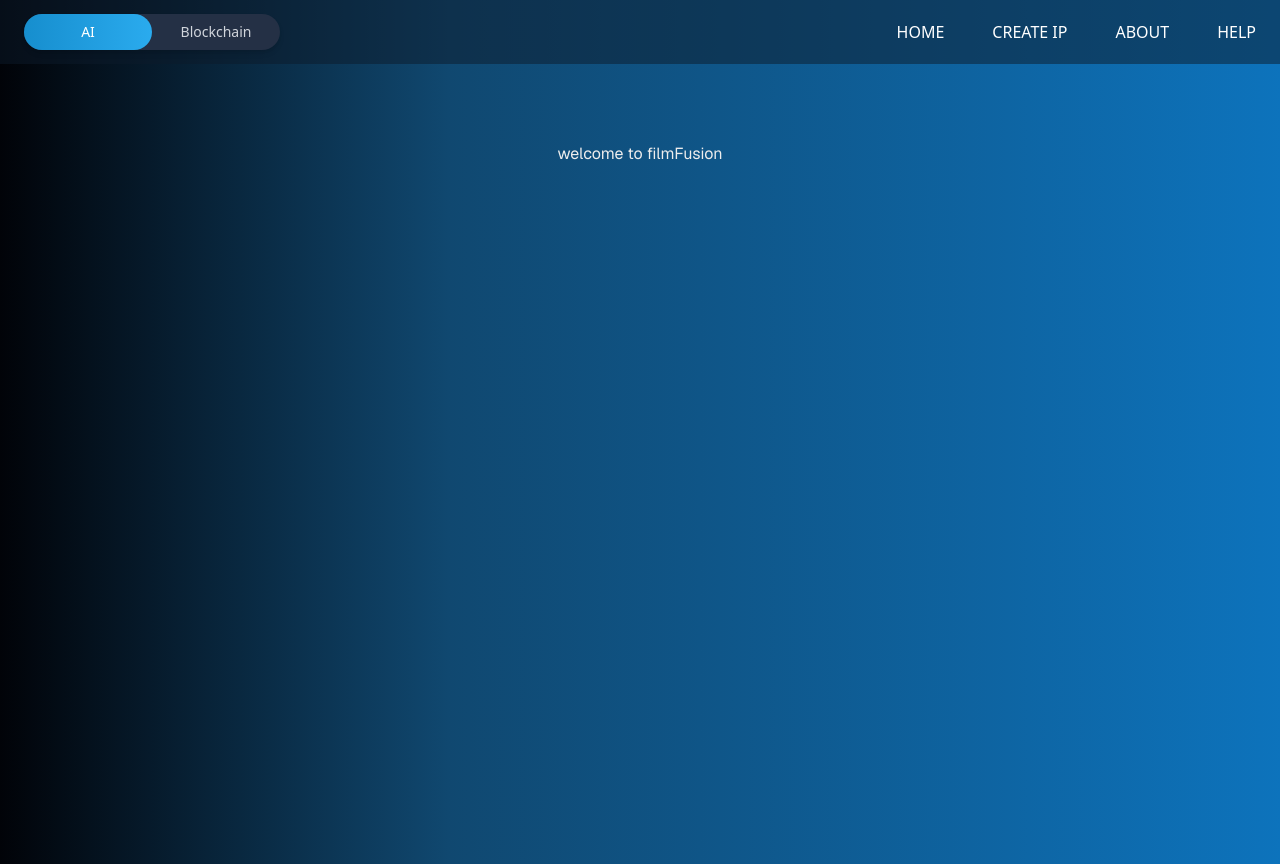
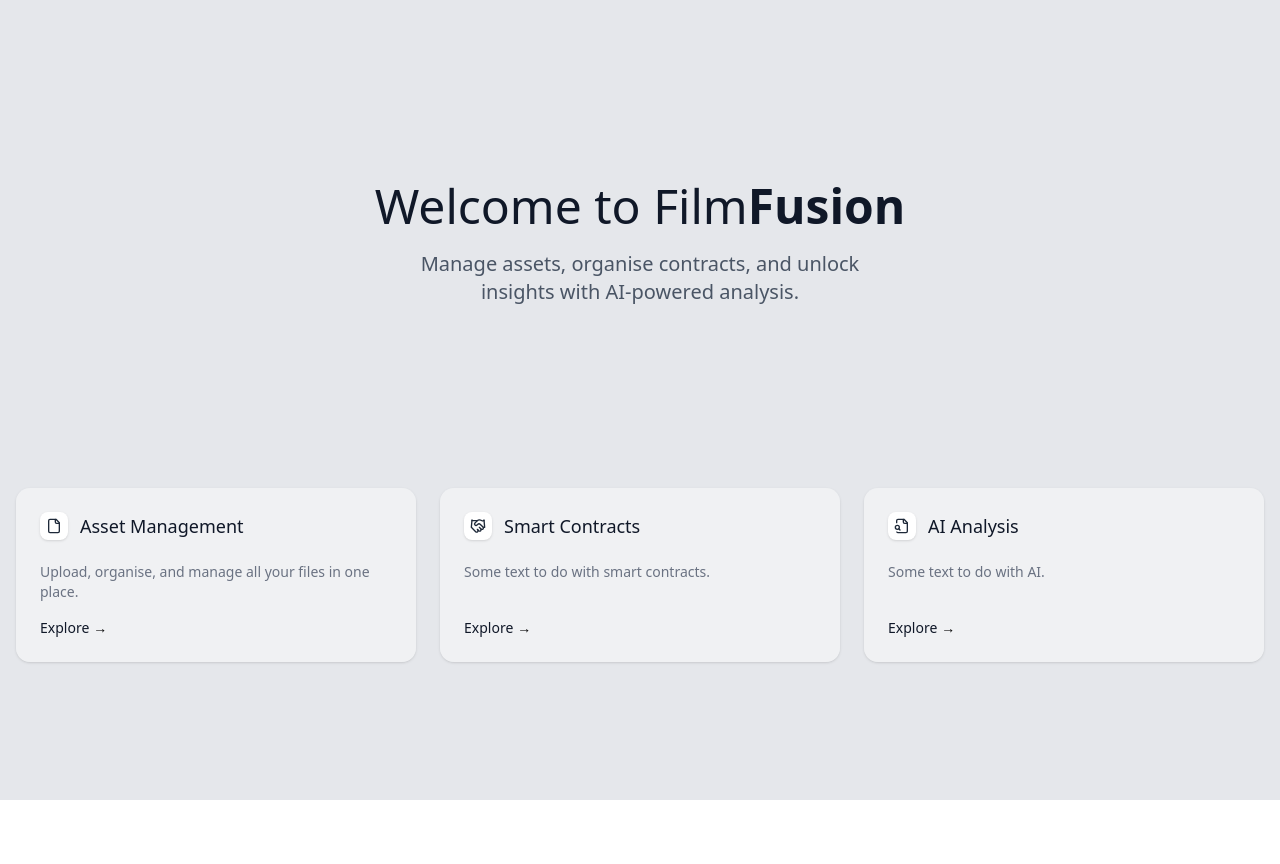
Before and after one commit to Risidio/fe-film-project, a Next.js app: page / in a window 1280 px wide. After the commit the page ends 800 px from the top, so only its background shows below. Built offline with nearby package versions, Linux system fonts and the light colour scheme.

Commit message:
home page displays features available

```diff
--- /dev/null
+++ b/src/app/ai-analysis/page.tsx
@@ -0,0 +1,7 @@
+export default function Page() {
+    return (
+        <div className="mt-20 font-bold flex flex-col items-center justify-center">
+           Ai analysis
+        </div>
+    )
+}
--- /dev/null
+++ b/src/app/asset-management/page.tsx
@@ -0,0 +1,7 @@
+export default function Page() {
+    return (
+        <div className="mt-20 font-bold flex flex-col items-center justify-center">
+           Asset Management
+        </div>
+    )
+}
--- a/src/app/globals.css
+++ b/src/app/globals.css
@@ -46,10 +46,7 @@
 }
 
 body {
-  background: rgb(1, 3, 8);
-  background: linear-gradient(90deg, rgba(1, 3, 8, 1) 0%, rgba(16, 72, 112, 1) 35%, rgba(13, 115, 188, 1) 100%);
-  color: #ededed;
-
+  background: white
 }
 
 :root {
--- a/src/app/layout.tsx
+++ b/src/app/layout.tsx
@@ -25,8 +25,6 @@ export default function RootLayout({
       <body
         className={`${geistSans.variable} ${geistMono.variable} antialiased`}
       >
-        <NavBar/>
-
         {children}
       </body>
     </html>
--- a/src/app/page.tsx
+++ b/src/app/page.tsx
@@ -1,9 +1,38 @@
+import featureList from "@/lib/featuresList";
+import FeatureCard from "@/components/FeatureCard";
+
 
 
 export default function Home() {
   return (
-    <div className="grid grid-rows-[20px_1fr_20px] items-center justify-items-center min-h-screen p-8 pb-20 gap-16 sm:p-20 font-[family-name:var(--font-geist-sans)]">
-      welcome to filmFusion
+    <div className="min-h-screen flex flex-col bg-gray-200 text-gray-900">
+
+      {/* Hero Section */}
+      <section className="text-center py-16 flex flex-col items-center justify-center grow-7">
+        <div className="inline-flex flex-col items-center">
+          <h1 className="text-5xl font-light mb-3">
+            Welcome to Film<span className="font-bold">Fusion</span>
+          </h1>
+          <p className="mt-2 text-gray-600 text-xl max-w-md text-center ">
+            Manage assets, organise contracts, and unlock insights with AI-powered analysis.
+          </p>
+        </div>
+      </section>
+
+      {/* Feature Cards */}
+      <div className="mt-auto pb-10 grow-1">
+      <div className="container mx-auto px-4 pb-16 grid grid-cols-1 md:grid-cols-3 gap-6">
+        {featureList.map((featureList, index) => (
+          <FeatureCard
+            key={index}
+            Icon={featureList.icon}
+            title={featureList.title}
+            description={featureList.description}
+            link={featureList.link}
+          />
+        ))}
+      </div>
+      </div>
     </div>
   );
 }
--- /dev/null
+++ b/src/app/smart-contracts/page.tsx
@@ -0,0 +1,7 @@
+export default function Page() {
+    return (
+        <div className="mt-20 font-bold flex flex-col items-center justify-center">
+           smart contracts
+        </div>
+    )
+}
--- /dev/null
+++ b/src/components/FeatureCard.tsx
@@ -0,0 +1,36 @@
+
+import { Card, CardContent, CardFooter, CardHeader } from "@/components/ui/card";
+import Link from "next/link";
+
+interface FeatureCardProps {
+    Icon: React.ElementType;
+    title: string;
+    description: string;
+    link: string;
+}
+
+export default function FeatureCard({ Icon, title, description, link }: FeatureCardProps) {
+    return (
+        <Card className="max-w-full bg-gray-100/80 border-0 shadow-sm gap-2">
+            <CardHeader className="pb-2">
+                <div className="flex items-start gap-3">
+                    <div className="p-1.5 bg-white rounded-md shadow-sm">
+                        <Icon className="h-4 w-4 text-gray-800" />
+                    </div>
+                    <h3 className="text-lg font-medium text-gray-900">{title}</h3>
+                </div>
+            </CardHeader>
+            <CardContent className="pb-2 flex-grow">
+                <p className="text-sm text-gray-500">{description}</p>
+            </CardContent>
+            <CardFooter>
+                <Link href={link}>
+                    <div className="flex items-center text-sm font-medium">
+                        <span className="text-gray-900">Explore</span>
+                        <span className="ml-1">→</span>
+                    </div>
+                </Link>
+            </CardFooter>
+        </Card>
+    );
+}
--- /dev/null
+++ b/src/components/ui/card.tsx
@@ -0,0 +1,92 @@
+import * as React from "react"
+
+import { cn } from "@/lib/utils"
+
+function Card({ className, ...props }: React.ComponentProps<"div">) {
+  return (
+    <div
+      data-slot="card"
+      className={cn(
+        "bg-card text-card-foreground flex flex-col gap-6 rounded-xl border py-6 shadow-sm",
+        className
+      )}
+      {...props}
+    />
+  )
+}
+
+function CardHeader({ className, ...props }: React.ComponentProps<"div">) {
+  return (
+    <div
+      data-slot="card-header"
+      className={cn(
+        "@container/card-header grid auto-rows-min grid-rows-[auto_auto] items-start gap-1.5 px-6 has-[data-slot=card-action]:grid-cols-[1fr_auto] [.border-b]:pb-6",
+        className
+      )}
+      {...props}
+    />
+  )
+}
+
+function CardTitle({ className, ...props }: React.ComponentProps<"div">) {
+  return (
+    <div
+      data-slot="card-title"
+      className={cn("leading-none font-semibold", className)}
+      {...props}
+    />
+  )
+}
+
+function CardDescription({ className, ...props }: React.ComponentProps<"div">) {
+  return (
+    <div
+      data-slot="card-description"
+      className={cn("text-muted-foreground text-sm", className)}
+      {...props}
+    />
+  )
+}
+
+function CardAction({ className, ...props }: React.ComponentProps<"div">) {
+  return (
+    <div
+      data-slot="card-action"
+      className={cn(
+        "col-start-2 row-span-2 row-start-1 self-start justify-self-end",
+        className
+      )}
+      {...props}
+    />
+  )
+}
+
+function CardContent({ className, ...props }: React.ComponentProps<"div">) {
+  return (
+    <div
+      data-slot="card-content"
+      className={cn("px-6", className)}
+      {...props}
+    />
+  )
+}
+
+function CardFooter({ className, ...props }: React.ComponentProps<"div">) {
+  return (
+    <div
+      data-slot="card-footer"
+      className={cn("flex items-center px-6 [.border-t]:pt-6", className)}
+      {...props}
+    />
+  )
+}
+
+export {
+  Card,
+  CardHeader,
+  CardFooter,
+  CardTitle,
+  CardAction,
+  CardDescription,
+  CardContent,
+}
--- /dev/null
+++ b/src/lib/featuresList.ts
@@ -0,0 +1,26 @@
+
+import { FileIcon } from "lucide-react"
+import { Handshake } from 'lucide-react';
+import { FileSearch } from 'lucide-react';
+
+const featureList = [
+  {
+    icon: FileIcon,
+    title: "Asset Management",
+    description: "Upload, organise, and manage all your files in one place.",
+    link: "/asset-management"
+  },
+  {
+    icon: Handshake,
+    title: "Smart Contracts",
+    description: "Some text to do with smart contracts.",
+    link: "/smart-contracts"
+  },
+  {
+    icon: FileSearch,
+    title: "AI Analysis",
+    description: "Some text to do with AI.",
+    link: "/ai-analysis"
+  },
+];
+export default featureList;
```
